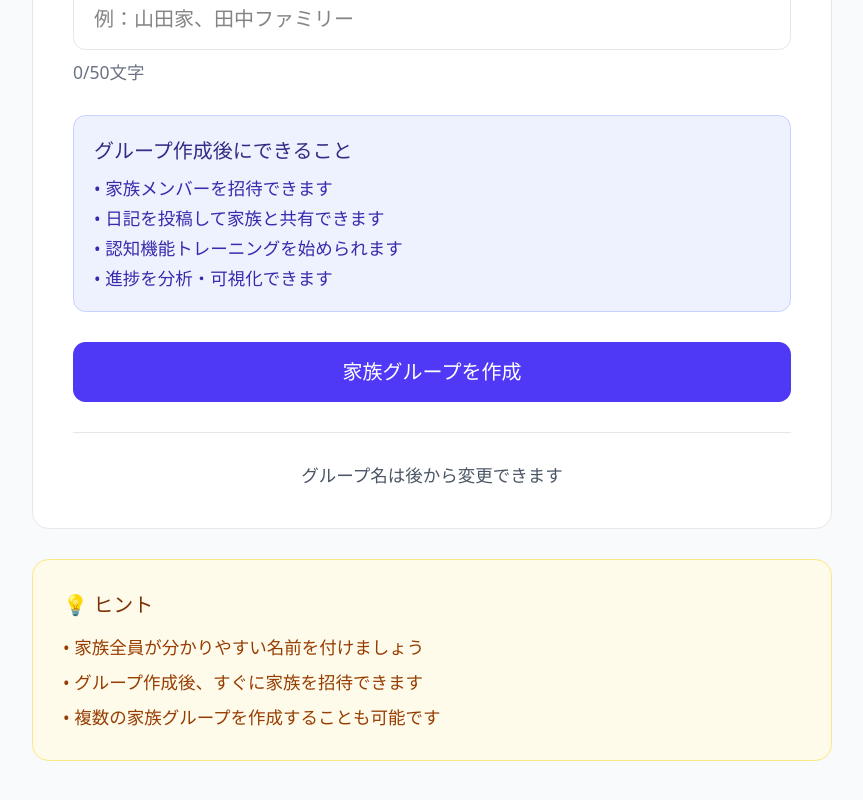
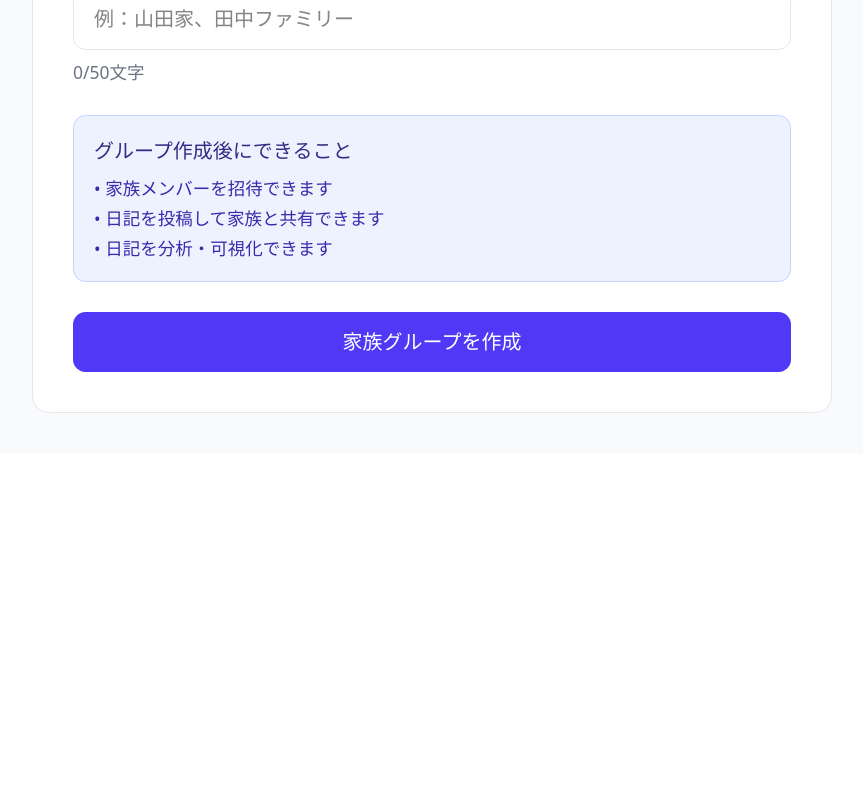
Before and after one commit to furuya-3150/fam-diary-log-client, a Next.js app: page /create-family in a window 1280 px wide. Shown: the part 414-1214 px from the top of the page, without its empty margins (208-1071 px from the left). After the commit the page ends 867 px from the top, so only its background shows below. Built offline with nearby package versions, Linux system fonts and the light colour scheme.

Commit message:
家族作成UI修正

```diff
--- a/src/components/CreateFamilyScreen.tsx
+++ b/src/components/CreateFamilyScreen.tsx
@@ -88,8 +88,7 @@ export function CreateFamilyScreen({ onBack, onCreateFamily }: CreateFamilyScree
               <ul className="space-y-1 text-sm text-indigo-800">
                 <li>• 家族メンバーを招待できます</li>
                 <li>• 日記を投稿して家族と共有できます</li>
-                <li>• 認知機能トレーニングを始められます</li>
-                <li>• 進捗を分析・可視化できます</li>
+                <li>• 日記を分析・可視化できます</li>
               </ul>
             </div>
 
@@ -101,23 +100,6 @@ export function CreateFamilyScreen({ onBack, onCreateFamily }: CreateFamilyScree
               {isSubmitting ? '作成中...' : '家族グループを作成'}
             </button>
           </form>
-
-          {/* 注意事項 */}
-          <div className="mt-6 pt-6 border-t border-gray-200">
-            <p className="text-sm text-gray-600 text-center">
-              グループ名は後から変更できます
-            </p>
-          </div>
-        </div>
-
-        {/* 追加情報 */}
-        <div className="mt-6 bg-amber-50 rounded-xl border border-amber-200 p-6">
-          <h4 className="text-amber-900 mb-3">💡 ヒント</h4>
-          <ul className="space-y-2 text-sm text-amber-800">
-            <li>• 家族全員が分かりやすい名前を付けましょう</li>
-            <li>• グループ作成後、すぐに家族を招待できます</li>
-            <li>• 複数の家族グループを作成することも可能です</li>
-          </ul>
         </div>
       </div>
     </div>
```
